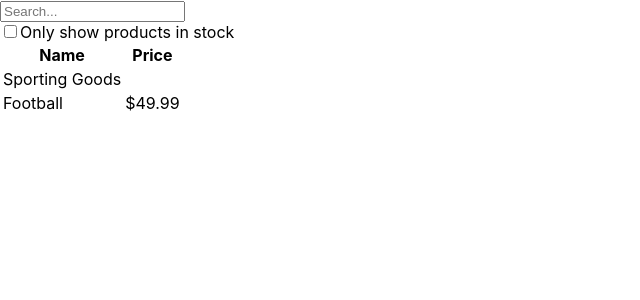
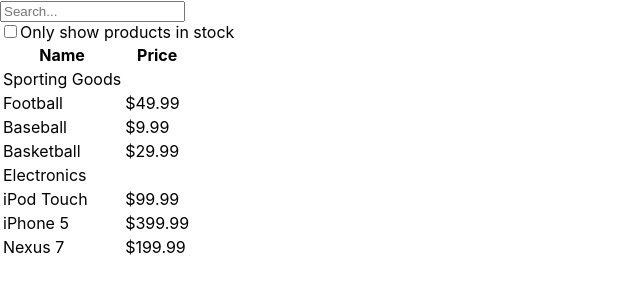
Before and after one commit to yeji9802/React_Online-Store, a React (Create React App) app: page / in a window 1280 px wide. Shown: the top 300 px of the page, without its empty margins (0-640 px from the left). Built offline with nearby package versions, Linux system fonts and the light colour scheme.

Commit message:
데이터 불러오기

```diff
--- a/src/common/FilterableProductTable.jsx
+++ b/src/common/FilterableProductTable.jsx
@@ -53,7 +53,7 @@ const FilterableProductTable = () => {
   return (
     <>
       <SearchBar filter={filter} updateFilter={updateFilter} />
-      <ProductTable />
+      <ProductTable products={datas}/>
     </>
   );
 };
--- a/src/common/ProductItem.jsx
+++ b/src/common/ProductItem.jsx
@@ -1,15 +1,19 @@
 import React from "react";
 
-const ProductItem = () => {
+const ProductItem = (props) => {
+  const { category, items } = props;
+
   return (
     <>
       <tr>
-        <td>Sporting Goods</td>
+        <td>{category}</td>
       </tr>
-      <tr>
-        <td>Football</td>
-        <td>$49.99</td>
-      </tr>
+      {items.map((item, idx) => (
+        <tr key={idx}>
+          <td>{item.name}</td>
+          <td>{item.price}</td>
+        </tr>
+      ))}
     </>
   );
 };
--- a/src/common/ProductTable.jsx
+++ b/src/common/ProductTable.jsx
@@ -1,7 +1,25 @@
-import React from 'react';
-import ProductItem from './ProductItem';
+import React from "react";
+import ProductItem from "./ProductItem";
 
-const ProductTable = () => {
+const ProductTable = (props) => {
+  const { products } = props;
+
+  const productCategory = products.reduce((acc, cur) => {
+    if (acc.hasOwnProperty(cur.category)) {
+      return {
+        ...acc,
+        [cur.category]: [...acc[cur.category], cur],
+      };
+    } else {
+      return {
+        ...acc,
+        [cur.category]: [cur],
+      };
+    }
+  }, {});
+
+  const keys = Object.keys(productCategory);
+
   return (
     <table>
       <thead>
@@ -11,9 +29,9 @@ const ProductTable = () => {
         </tr>
       </thead>
       <tbody>
-        {
-          <ProductItem />
-        }
+        {keys.map((key, idx) => (
+          <ProductItem key={idx} category={key} items={productCategory[key]} />
+        ))}
       </tbody>
     </table>
   );
```
